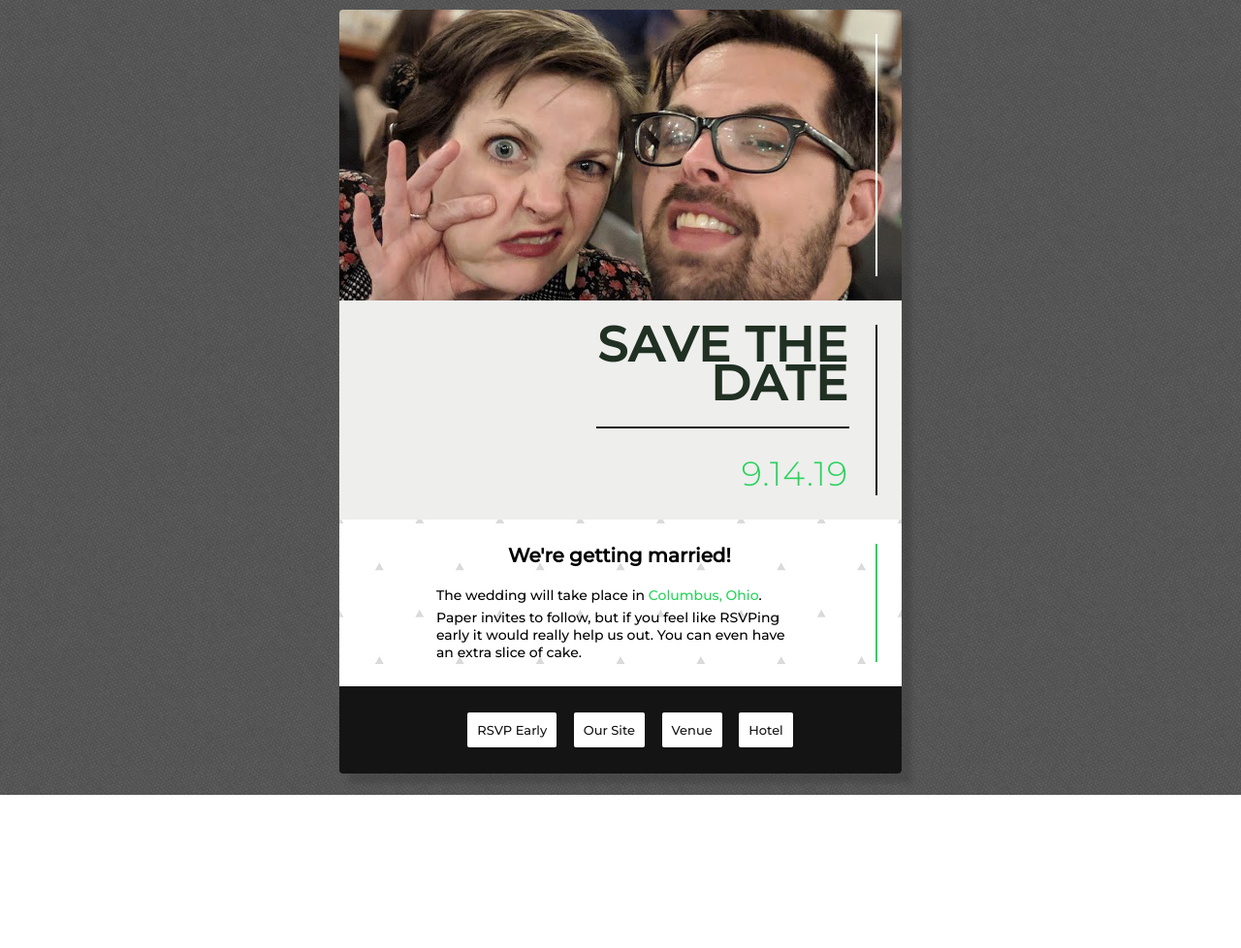
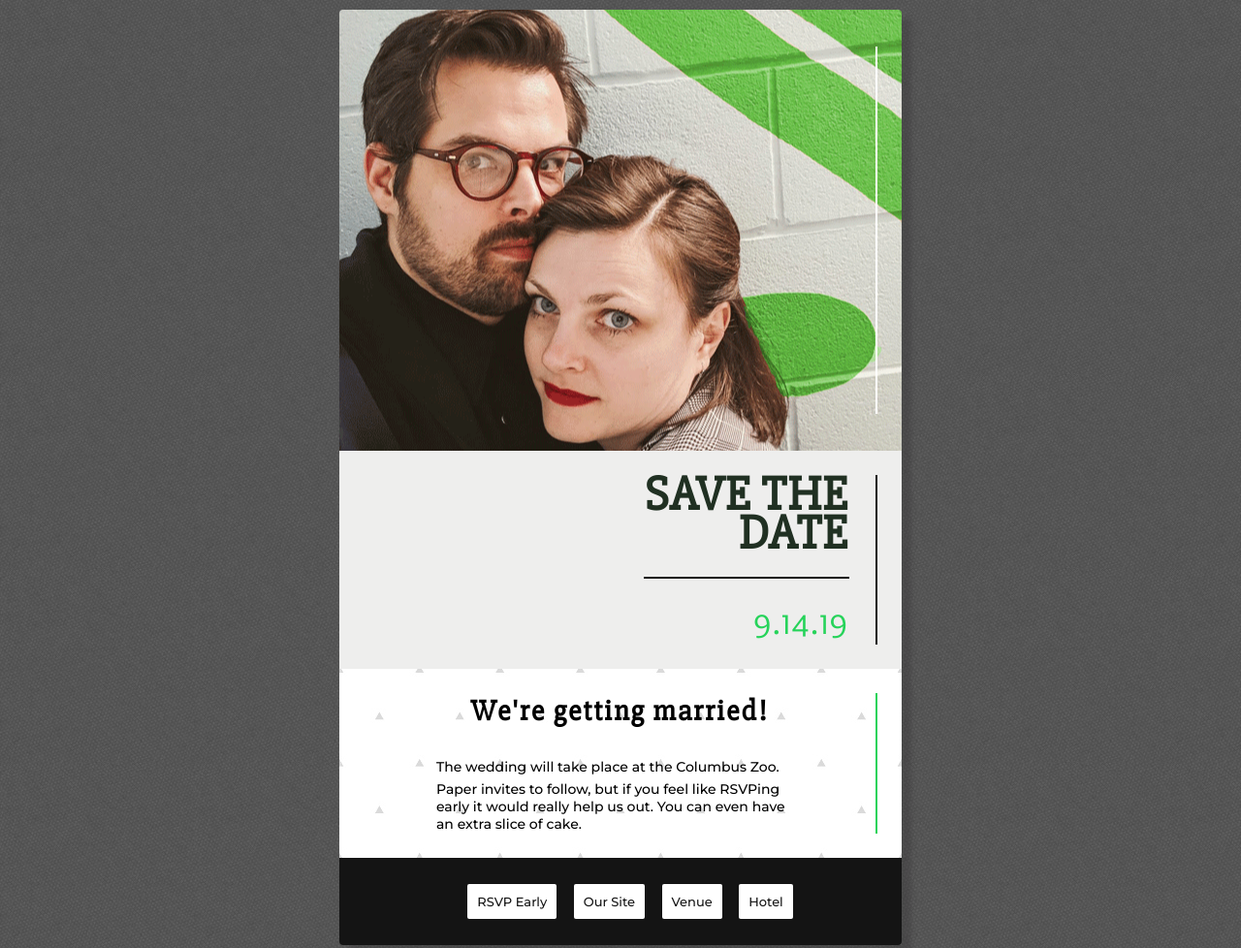
Before and after one commit to patrickwroach/savethedates, a plain HTML site: page index.html in a window 1280 px wide. Shown: the top 978 px of the page at 97% size. Before the commit the page ends 820 px from the top, so only its background shows below. Drawn offline with Linux system fonts and the light colour scheme.

Commit message:
adding in new image link

```diff
--- a/index.html
+++ b/index.html
@@ -29,6 +29,7 @@
 
 
     <link href="https://fonts.googleapis.com/css?family=Montserrat:300,500" rel="stylesheet">
+    <link href="https://fonts.googleapis.com/css?family=Slabo+27px" rel="stylesheet">
 <!--<![endif]-->
 
 <!-- Web Font / @font-face : END -->
@@ -39,7 +40,6 @@
 	.ExternalClass {width: 100%; background-color: #ffffff;}
 	body	 {width: 100%; background-color: #ffffff; margin:0; padding:0; -webkit-font-smoothing: antialiased;font-family: Georgia, Times, serif}
 	table {border-collapse: collapse;}
-
 	@media only screen and (max-width: 640px)  {
         .deviceWidth {width:440px!important; padding:0;}
         .center {text-align: center!important;}
@@ -71,7 +71,7 @@
                     <td>
 
 			<!-- banner  -->
-            <table width="580"  class="deviceWidth" border="0" cellpadding="0" cellspacing="0" align="center" bgcolor="#eeeeed" style="height:250px; background:url(https://raw.githubusercontent.com/patrickwroach/savethedates/master/passiontemplate/img/catplho.jpg); background-position:center; margin:0 auto; border-top-left-radius:4px; border-top-right-radius:4px;">
+            <table width="580"  class="deviceWidth" border="0" cellpadding="0" cellspacing="0" align="center" bgcolor="#eeeeed" style="height:455px; background:url(https://raw.githubusercontent.com/patrickwroach/savethedates/master/Savethedates.png); background-repeat: no-repeat; background-position:center; margin:0 auto; border-top-left-radius:4px; border-top-right-radius:4px;">
                 <tr> <td width="25">&nbsp;</td>
                         <td height="25">
                         </td>
@@ -80,7 +80,7 @@
                     </tr>
 				<tr > <td width="25">&nbsp;</td>
                     <td height="250" width="530" valign="top" style="padding:0; border-right:solid 2px white" >
-						<!-- <a href="#"><img  class="deviceWidth" src="https://raw.githubusercontent.com/patrickwroach/savethedates/master/passiontemplate/img/catplho.jpg" alt="" border="0" style="display: block; border-top-left-radius: 2px;" /></a> -->
+
                     </td>
                     <td width="25">&nbsp;</td>
                 </tr>
@@ -107,7 +107,7 @@
                     <td>
                             <table align="right"  style="border-right:2px solid #141414;">
                                     <tr><td>&nbsp;</td>
-                                           <td style="width:50%; color: #203022; text-align:right; font-family: 'Montserrat', Helvetica, Arial, sans-serif; font-size: 50px; font-weight: 600;  line-height:40px; text-transform:uppercase; letter-spacing:1px;" >
+                                           <td style="width:50%; color: #203022; text-align:right; font-family: 'Slabo 27px', serif; font-size: 50px; font-weight: 600;  line-height:40px; text-transform:uppercase; letter-spacing:1px;" >
                                                   <p style="margin:0;">Save the</p><p style="margin:0;">Date</p></td>
                                                   <td width="25">&nbsp;</td>
                                        </tr>
@@ -127,7 +127,7 @@
                                        <tr>
                                             <td>&nbsp;</td>
                                            <td style="width:50%;">
-                                               <p style=" margin:0; text-align:right; color: #26d35a; font-family: 'Montserrat', Helvetica, Arial, sans-serif; font-size: 35px; font-weight: 200; letter-spacing:1px; letter-spacing:1px;">9.14.19</p>
+                                               <p style=" margin:0; text-align:right; color: #26d35a; font-family: 'Slabo 27px', serif;font-size: 35px; font-weight: 200; letter-spacing:1px; letter-spacing:1px;">9.14.19</p>
                                            </td>
                                            <td width="25">&nbsp;</td>
                                            </tr>
@@ -161,8 +161,8 @@
 
                         <td width="100">&nbsp;</td>
                     <td valign="top" style="text-align: center;"   >
-                    <p style="font-family: Montserrat; font-size: 20px; font-weight: 600; margin-top:0;"> We're getting married!</p>
-                    <p style="font-family: Montserrat;font-size: 14px; font-weight: 400; text-align:left; margin: 5px 0;">The wedding will take place in <span style="color:#26d35a; font-wieght:bold;">Columbus, Ohio</span>.</p>
+                    <p style="font-family: 'Slabo 27px', serif; font-size: 30px; font-weight: 600; margin-top:0;letter-spacing:2px;"> We're getting married!</p>
+                    <p style="font-family: Montserrat;font-size: 14px; font-weight: 400; text-align:left; margin: 5px 0;">The wedding will take place at the Columbus Zoo.
                     <p style="font-family: Montserrat;font-size: 14px; font-weight: 400;text-align:left;  margin: 1px 0;">Paper invites to follow, but if you feel like RSVPing early it would really help us out. You can even have an extra slice of cake.</p>
                     </td>
                     <td width="75" style="border-right:solid 2px #26d35a" >&nbsp;</td>
@@ -181,38 +181,36 @@
             <!-- CTA-->
             <table width="580"  class="deviceWidth" border="0" cellpadding="0" cellspacing="0" align="center" bgcolor="#141414" style="border-collapse:collapse; mso-table-lspace:0pt; mso-table-rspace:0pt; background:#141414; border-bottom-left-radius:4px; border-bottom-right-radius:4px;">
                 <tr>
-                    <td width="25">&nbsp;</td>
+
                         <td height="25">  &nbsp;                       </td>
-                        <td width="25">&nbsp;</td>
+
 
                     </tr>
 				<tr >
-                    <td width="25">
-                        &nbsp;
-                    </td>
-                    <td width="530" valign="top" style="padding:0;" >
+
+                    <td width="580" valign="top" style="padding:0;" >
                         <table align="center" >
                             <tr>
                                     <td class="center" style="font-size: 13px; color: #272727; font-weight: light; text-align: right; font-family: Montserrat; line-height: 20px; vertical-align: middle; padding:10px 0px 10px 20px;">
-                                        <a class="stacking" href="https://www.theknot.com/us/patrick-roach-and-sarah-irons-sep-2019#the-wedding" style="text-decoration: none; background: white; padding:10px; color:#141414; border-radius:2px;">RSVP Early</a>
+                                        <a href="https://www.theknot.com/us/patrick-roach-and-sarah-irons-sep-2019#the-wedding" class="stacking" style="text-decoration: none; background: white; padding:10px; color:#141414; border-radius:2px;">RSVP Early</a>
                                         &nbsp;&nbsp;&nbsp;
-                                        <a class="stacking" href="www.theknot.com/us/sarah-irons-and-patrick-roach" style="text-decoration: none; background: white; padding:10px; color:#141414; border-radius:2px;">Our Site</a>
+                                        <a href="www.theknot.com/us/sarah-irons-and-patrick-roach" class="stacking" style="text-decoration: none; background: white; padding:10px; color:#141414; border-radius:2px;">Our Site</a>
                                         &nbsp;&nbsp;&nbsp;
-                                        <a class="stacking" href="https://www.columbuszoo.org/home/visit/book-your-event/weddings" style="text-decoration: none; background: white; padding:10px; color:#141414; border-radius:2px;">Venue</a>
+                                        <a href="https://www.columbuszoo.org/home/visit/book-your-event/weddings" class="stacking"  style="text-decoration: none; background: white; padding:10px; color:#141414; border-radius:2px;">Venue</a>
                                         &nbsp;&nbsp;&nbsp;
-                                        <a class="stacking" href="http://columbusworthington.place.hyatt.com/en/hotel/home.html?corp_id=G-IRRO" style="text-decoration: none; background: white; padding:10px; color:#141414; border-radius:2px;">Hotel</a>
+                                        <a href="http://columbusworthington.place.hyatt.com/en/hotel/home.html?corp_id=G-IRRO" class="stacking"  style="text-decoration: none; background: white; padding:10px; color:#141414; border-radius:2px;">Hotel</a>
                                     </td>
                          </tr>
                    </table>
                 </td>
 
-                                <td width="25">&nbsp;</td>
+
                 </tr>
                 <tr>
-                        <td width="25">&nbsp;</td>
+
                         <td height="25">
                         </td>
-                        <td width="25">&nbsp;</td>
+
 
                     </tr>
             </table>
```
Also changed, not shown: email.html (+2 -2 lines). Lines whose indentation alone changed are shown as unchanged.
